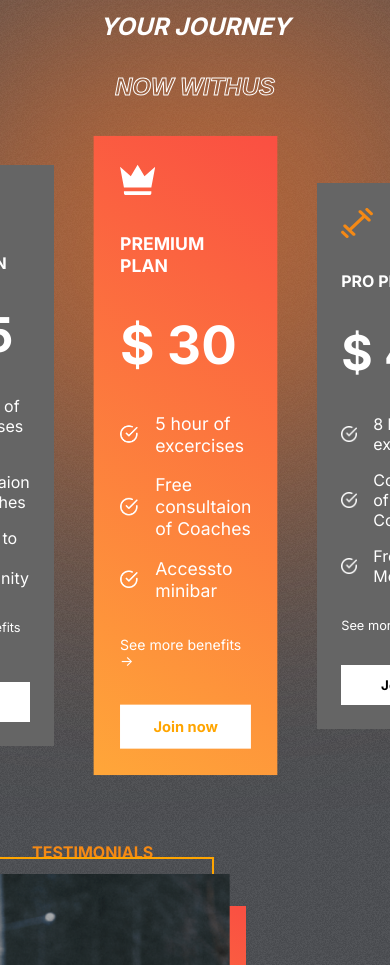
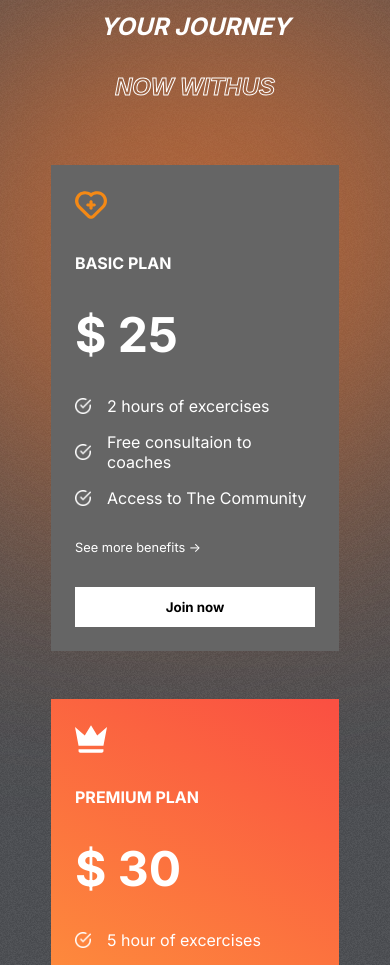
Before and after one commit to amberlynn364/gym-website, a React (Create React App) app: page / in a window 390 px wide. Shown: the part 3380-4345 px from the top of the page. Built offline with nearby package versions, Linux system fonts and the light colour scheme.

Commit message:
feat: add responsive for plans section

```diff
--- a/src/components/Plans/PlansCards/PlansCards.css
+++ b/src/components/Plans/PlansCards/PlansCards.css
@@ -63,3 +63,13 @@
 .feature > img {
   width: 1rem;
 }
+
+@media screen and (max-width: 768px) {
+  .plans {
+    flex-direction: column;
+  }
+
+  .plans > :nth-child(2) {
+    transform: none;
+  }
+}
```
